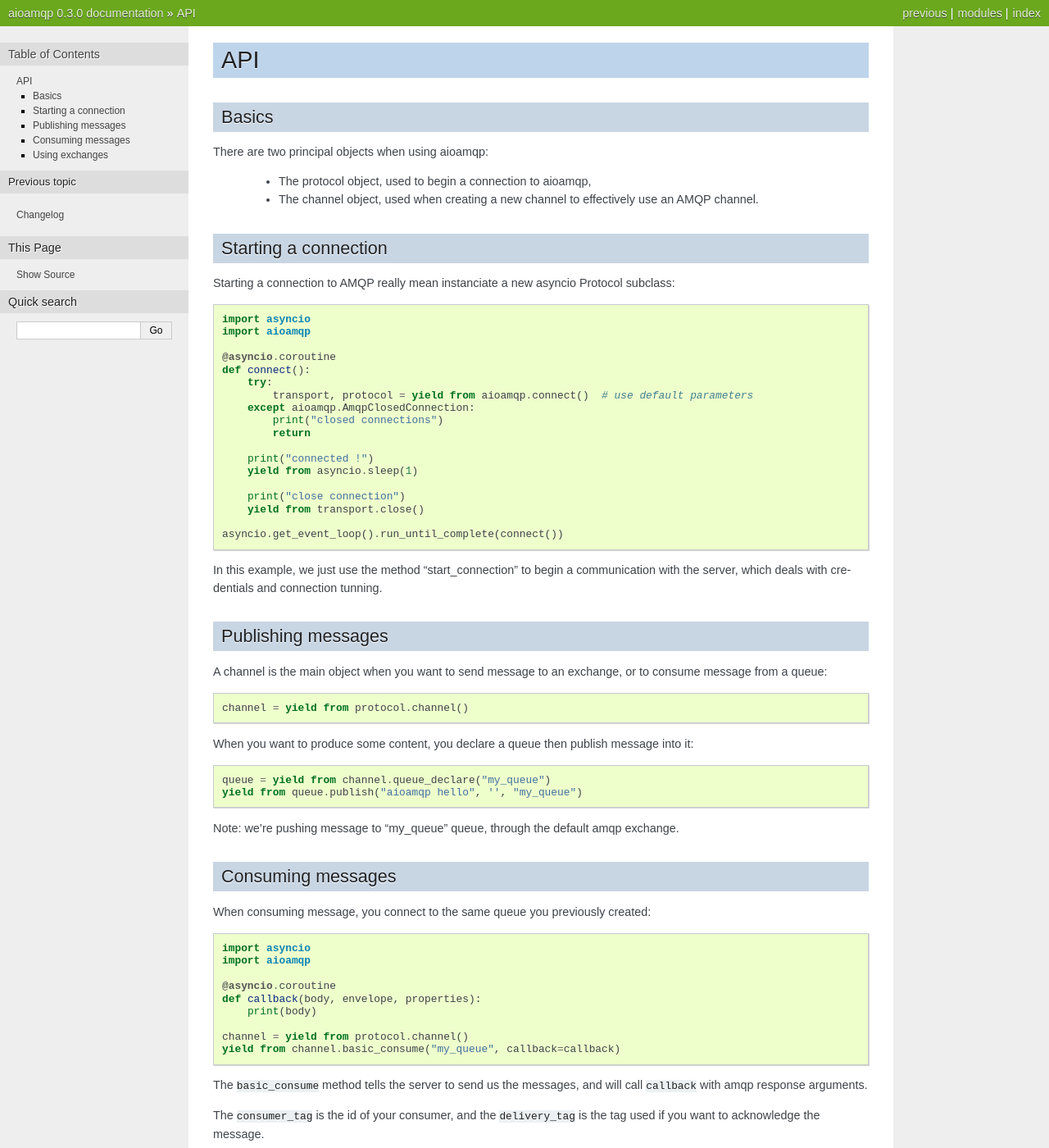
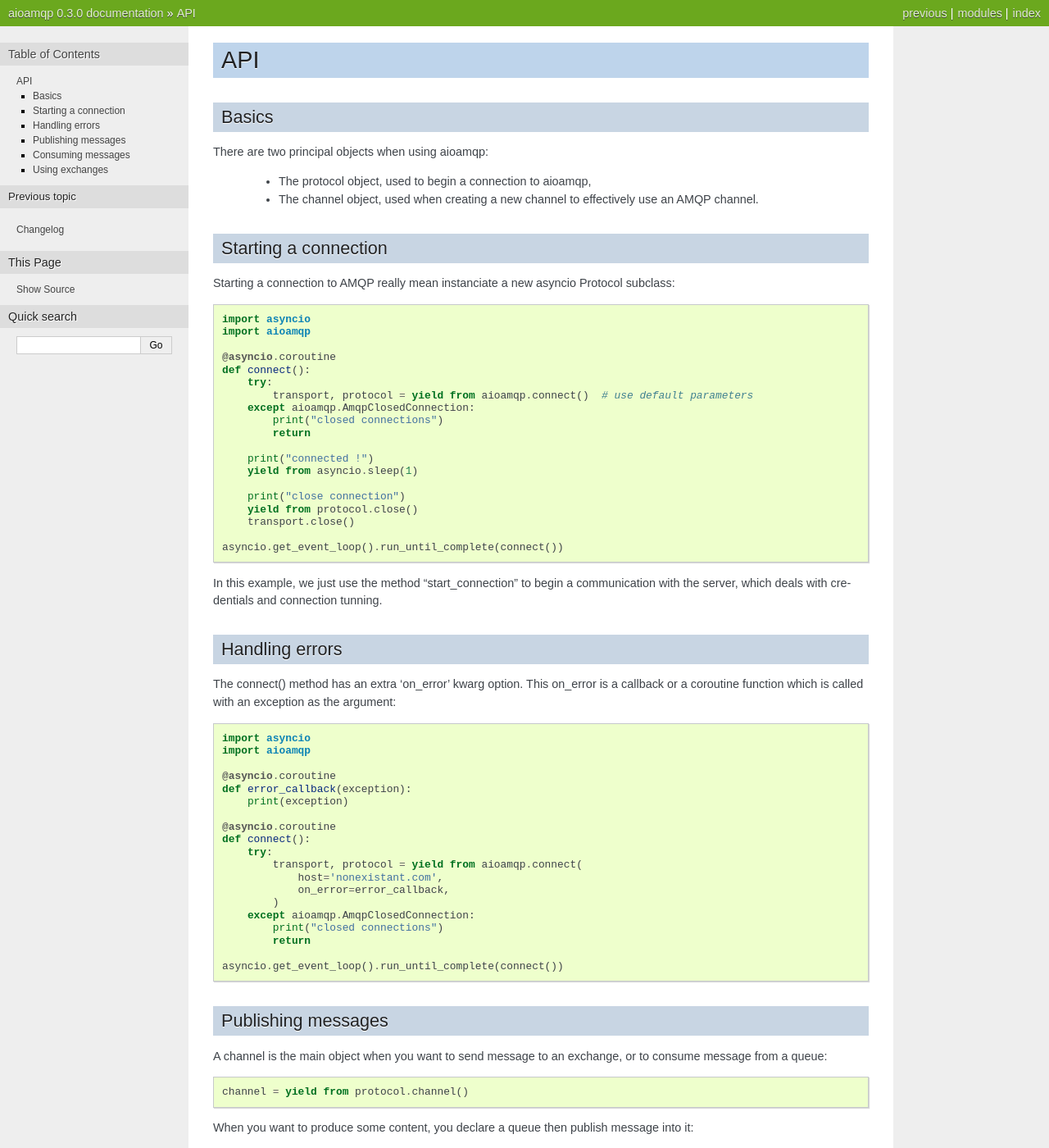
Before and after one commit to Polyconseil/aioamqp, a Sphinx documentation site: the page built from docs/api.rst, in a window 1280 px wide and 1400 px high. Shown: the whole window at 82% size. Built offline with Sphinx 7.4.7, drawn with Linux system fonts in a browser that asks for light colours.

Commit message:
protocol: correctly call the error callback.
The protocol doesn't call the error callback in some circumstances

```diff
--- a/docs/api.rst
+++ b/docs/api.rst
@@ -34,11 +34,39 @@ Starting a connection to AMQP really mean instanciate a new asyncio Protocol sub
         yield from asyncio.sleep(1)
 
         print("close connection")
-        yield from transport.close()
+        yield from protocol.close()
+        transport.close()
 
     asyncio.get_event_loop().run_until_complete(connect())
 
 In this example, we just use the method "start_connection" to begin a communication with the server, which deals with credentials and connection tunning.
+
+
+Handling errors
+---------------
+
+The connect() method has an extra 'on_error' kwarg option. This on_error is a callback or a coroutine function which is called with an exception as the argument::
+
+    import asyncio
+    import aioamqp
+
+    @asyncio.coroutine
+    def error_callback(exception):
+        print(exception)
+
+    @asyncio.coroutine
+    def connect():
+        try:
+            transport, protocol = yield from aioamqp.connect(
+                host='nonexistant.com',
+                on_error=error_callback,
+            )
+        except aioamqp.AmqpClosedConnection:
+            print("closed connections")
+            return
+
+    asyncio.get_event_loop().run_until_complete(connect())
+
 
 
 Publishing messages
--- a/docs/changelog.rst
+++ b/docs/changelog.rst
@@ -1,5 +1,10 @@
 Changelog
 =========
+
+Next version (not yet released)
+-------------------------------
+
+ * Call the error callback on all circumtstances.
 
 Aioamqp 0.3.0
 -------------
```
Also changed, not shown: 3 other files.
